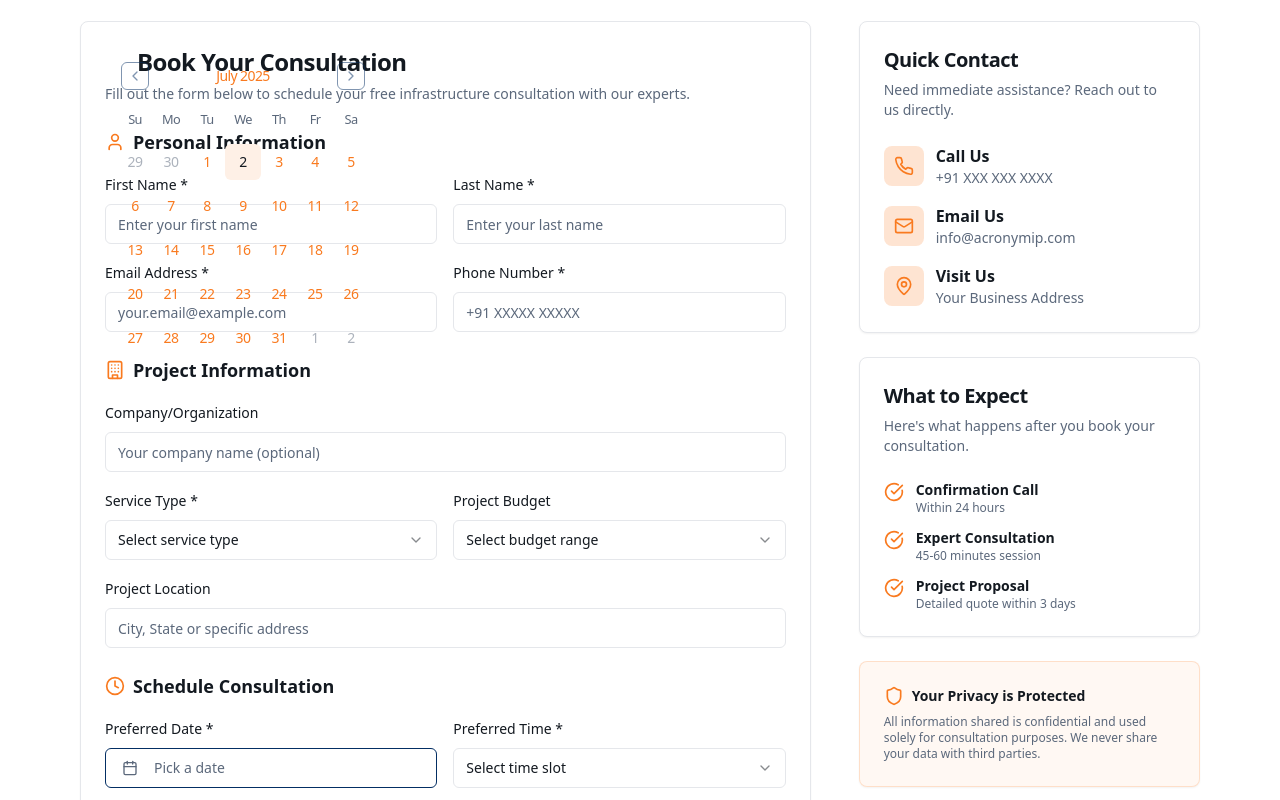
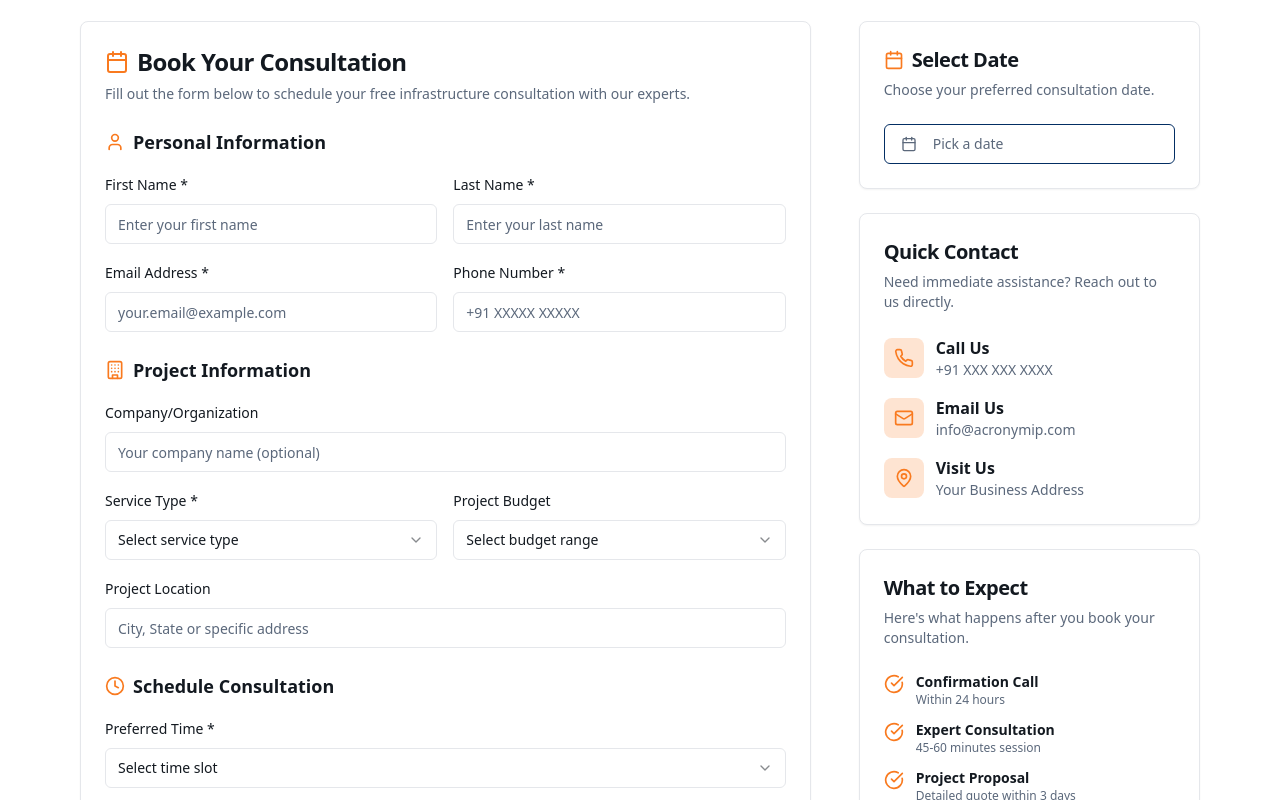
Before and after one commit to itsmodassir/modern-site-open, a React (Vite) app: page /booking in a window 1280 px wide. Shown: the part 500-1300 px from the top of the page. Built offline with nearby package versions, Linux system fonts and the light colour scheme.

Commit message:
Show date on booking page
Make the date visible on the booking page and hide it from the current location.

```diff
--- a/src/pages/Booking.tsx
+++ b/src/pages/Booking.tsx
@@ -140,9 +140,16 @@ const Booking = () => {
             <div className="lg:col-span-2">
               <Card className="shadow-elegant">
                 <CardHeader>
-                  <CardTitle className="text-2xl flex items-center">
-                    <Calendar className="h-6 w-6 text-construction-orange mr-2" />
-                    Book Your Consultation
+                  <CardTitle className="text-2xl flex items-center justify-between">
+                    <div className="flex items-center">
+                      <CalendarIcon className="h-6 w-6 text-construction-orange mr-2" />
+                      Book Your Consultation
+                    </div>
+                    {selectedDate && (
+                      <Badge variant="secondary" className="bg-construction-orange/20 text-construction-orange border-construction-orange/30">
+                        {format(selectedDate, "PPP")}
+                      </Badge>
+                    )}
                   </CardTitle>
                   <CardDescription>
                     Fill out the form below to schedule your free infrastructure consultation with our experts.
@@ -272,34 +279,7 @@ const Booking = () => {
                         <Clock className="h-5 w-5 text-construction-orange mr-2" />
                         Schedule Consultation
                       </h3>
-                      <div className="grid md:grid-cols-2 gap-4">
-                        <div className="space-y-2">
-                          <Label>Preferred Date *</Label>
-                          <Popover>
-                            <PopoverTrigger asChild>
-                              <Button
-                                variant="outline"
-                                className={cn(
-                                  "w-full justify-start text-left font-normal",
-                                  !selectedDate && "text-muted-foreground"
-                                )}
-                              >
-                                <CalendarIcon className="mr-2 h-4 w-4" />
-                                {selectedDate ? format(selectedDate, "PPP") : "Pick a date"}
-                              </Button>
-                            </PopoverTrigger>
-                            <PopoverContent className="w-auto p-0 z-50" align="start" side="bottom" sideOffset={4}>
-                              <Calendar
-                                mode="single"
-                                selected={selectedDate}
-                                onSelect={setSelectedDate}
-                                disabled={(date) => date < new Date() || date.getDay() === 0}
-                                initialFocus
-                                className={cn("p-3 pointer-events-auto")}
-                              />
-                            </PopoverContent>
-                          </Popover>
-                        </div>
+                      <div className="grid md:grid-cols-1 gap-4">
                         <div className="space-y-2">
                           <Label htmlFor="time">Preferred Time *</Label>
                           <Select value={selectedTime} onValueChange={setSelectedTime} required>
@@ -372,6 +352,45 @@ const Booking = () => {
 
             {/* Sidebar */}
             <div className="space-y-6">
+
+              {/* Date Selection */}
+              <Card className="shadow-construction">
+                <CardHeader>
+                  <CardTitle className="text-xl flex items-center">
+                    <CalendarIcon className="h-5 w-5 text-construction-orange mr-2" />
+                    Select Date
+                  </CardTitle>
+                  <CardDescription>
+                    Choose your preferred consultation date.
+                  </CardDescription>
+                </CardHeader>
+                <CardContent>
+                  <Popover>
+                    <PopoverTrigger asChild>
+                      <Button
+                        variant="outline"
+                        className={cn(
+                          "w-full justify-start text-left font-normal",
+                          !selectedDate && "text-muted-foreground"
+                        )}
+                      >
+                        <CalendarIcon className="mr-2 h-4 w-4" />
+                        {selectedDate ? format(selectedDate, "PPP") : "Pick a date"}
+                      </Button>
+                    </PopoverTrigger>
+                    <PopoverContent className="w-auto p-0 z-50" align="start" side="bottom" sideOffset={4}>
+                      <Calendar
+                        mode="single"
+                        selected={selectedDate}
+                        onSelect={setSelectedDate}
+                        disabled={(date) => date < new Date() || date.getDay() === 0}
+                        initialFocus
+                        className={cn("p-3 pointer-events-auto")}
+                      />
+                    </PopoverContent>
+                  </Popover>
+                </CardContent>
+              </Card>
 
               {/* Contact Info */}
               <Card className="shadow-construction">
```
